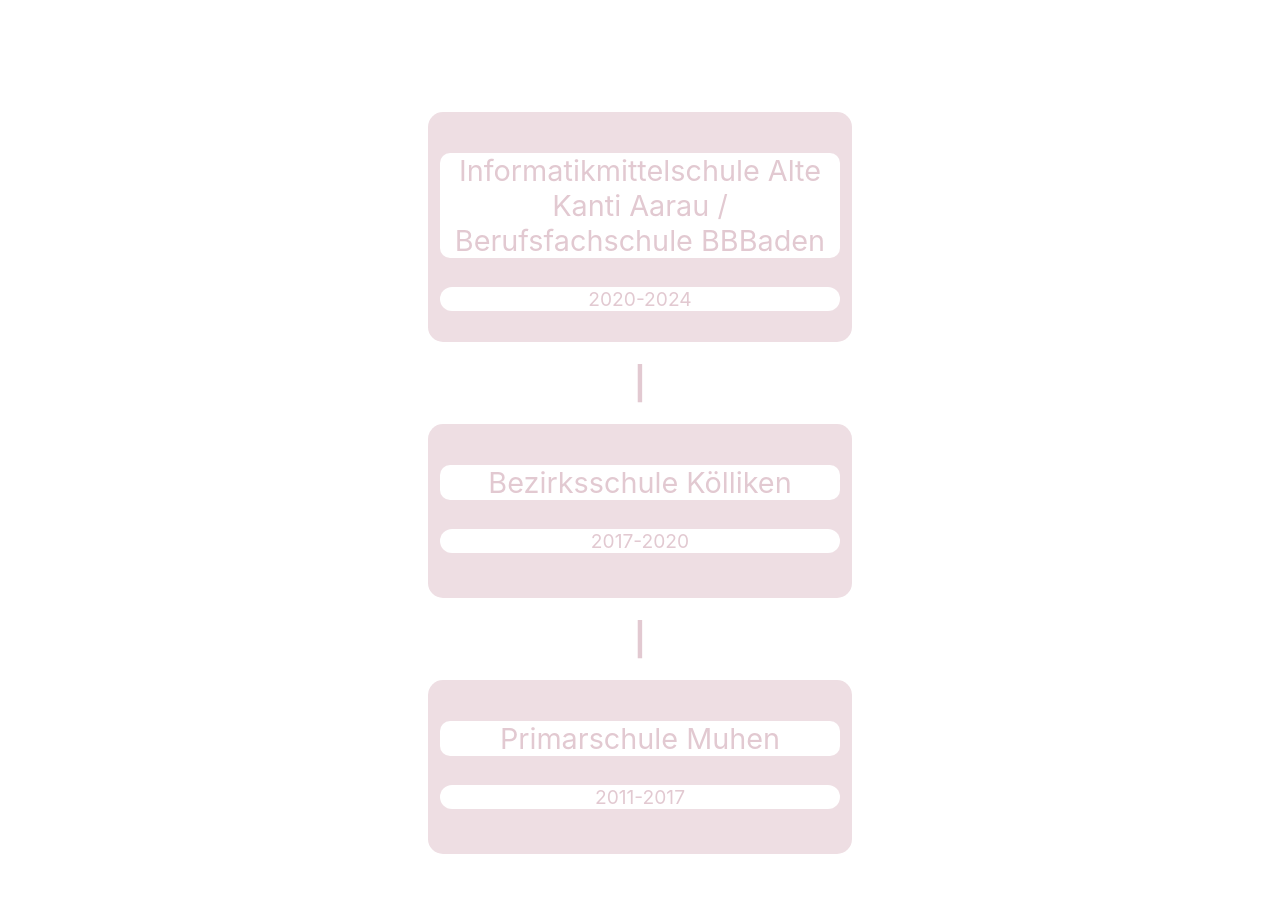
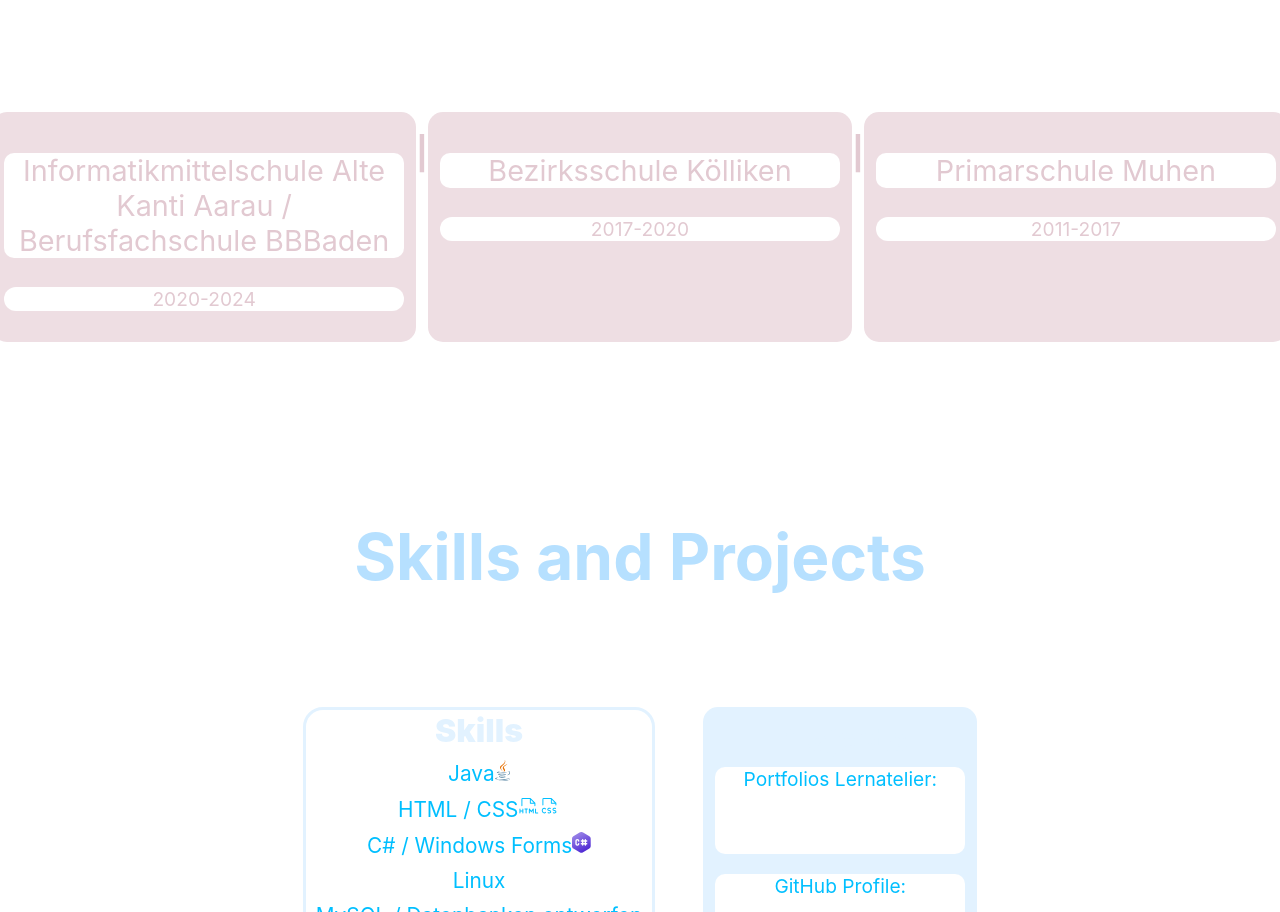
Before and after one commit to marianives/marianivesgallo.ch, a React app: page / in a window 1280 px wide. Shown: the part 836-1748 px from the top of the page. Built offline with nearby package versions, Linux system fonts and the light colour scheme; some icons are missing.

Commit message:
changes in ausbildung

```diff
--- a/src/App.css
+++ b/src/App.css
@@ -8,6 +8,11 @@
 .link {
   color: deepskyblue;
   font-size: 3.2rem;
+}
+
+.boxdiv{
+  display: flex;
+  flex-direction: row;
 }
 
 .project {
@@ -143,6 +148,11 @@
   .portfolio {
     font-size: 10px;
   }
+
+  .boxdiv{
+    display: flex;
+    flex-direction: column;
+  }
 }
 
 
--- a/src/components/Ausbildung.js
+++ b/src/components/Ausbildung.js
@@ -7,6 +7,7 @@
     return (
         <div className='ausbildung'>
             <h1 className='titel'>Ausbildung</h1>
+            <div className='boxdiv'>
                 <BoxEins>
                 </BoxEins>
                 <h1> |</h1>
@@ -16,6 +17,7 @@
                 <BoxDrei>
                 </BoxDrei>
             </div>
+        </div>
     )
 }
 
```
Lines whose indentation alone changed are shown as unchanged.
